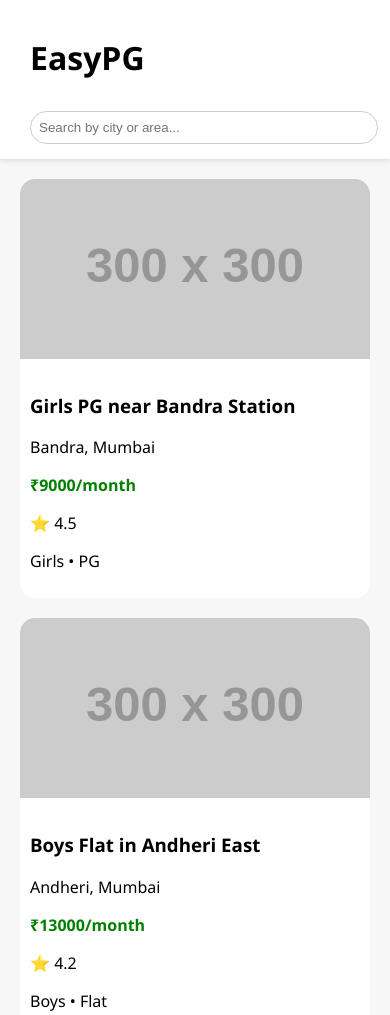
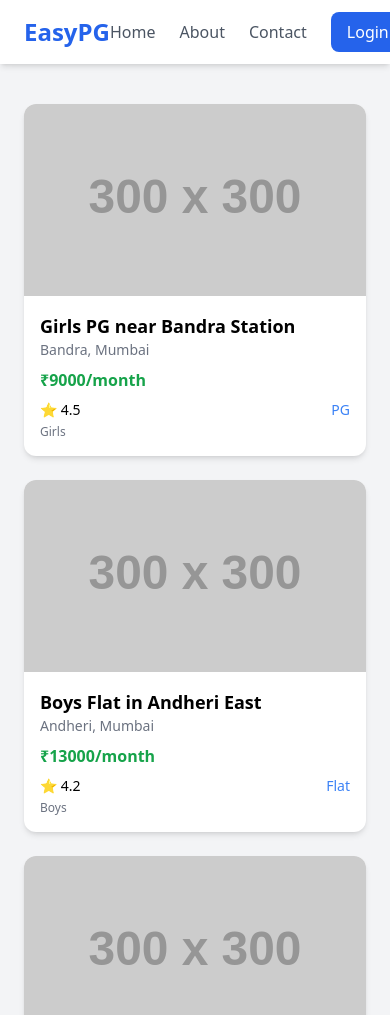
Before and after one commit to mondalshampa3105/EasyPg, a plain HTML site: page index.html in a window 390 px wide. Shown: the top 1015 px of the page. Drawn offline with nearby package versions, Linux system fonts and the light colour scheme; placeholder pictures from the web are drawn by us.

Commit message:
Improved structure,implement navbar and footer

```diff
--- a/index.html
+++ b/index.html
@@ -2,19 +2,31 @@
 <html>
 <head>
   <title>EasyPG</title>
-  <link rel="stylesheet" href="style.css">
+  <script src="https://cdn.tailwindcss.com"></script>
 </head>
-<body>
 
-  <header>
-    <h1>EasyPG</h1>
-    <input type="text" id="search" placeholder="Search by city or area..." />
-  </header>
+<body class="bg-gray-100">
 
-  <section id="listings"></section>
+  <!-- Navbar -->
+  <div id="navbar"></div>
 
+  <!-- Main Content -->
+  <section
+    id="listings"
+    class="grid grid-cols-1 md:grid-cols-3 gap-6 p-6 mt-20 max-w-6xl mx-auto">
+  </section>
+
+  <!-- Footer -->
+  <div id="footer"></div>
+
+  <script src="layout.js"></script>
   <script src="data.js"></script>
   <script src="script.js"></script>
 
+  <script>
+    loadNavbar();
+    loadFooter();
+  </script>
+
 </body>
 </html>
--- /dev/null
+++ b/layout.js
@@ -0,0 +1,69 @@
+function loadNavbar() {
+  const navbar = `
+    <nav class="fixed top-0 left-0 w-full bg-white shadow-md z-50 px-6 py-3 flex justify-between items-center">
+
+      <h1 class="text-2xl font-bold text-blue-600 cursor-pointer" onclick="goHome()">
+        EasyPG
+      </h1>
+
+      <div class="flex gap-6 items-center">
+        <a href="index.html" class="text-gray-600 hover:text-blue-600">Home</a>
+        <a href="#" class="text-gray-600 hover:text-blue-600">About</a>
+        <a href="#" class="text-gray-600 hover:text-blue-600">Contact</a>
+        <button class="bg-blue-600 text-white px-4 py-2 rounded-lg hover:bg-blue-700">
+          Login
+        </button>
+      </div>
+
+    </nav>
+  `;
+
+  document.getElementById("navbar").innerHTML = navbar;
+}
+
+function loadFooter() {
+  const footer = `
+    <footer class="bg-gray-900 text-white mt-16 px-6 py-10">
+
+      <div class="max-w-6xl mx-auto grid grid-cols-1 md:grid-cols-3 gap-8">
+
+        <!-- Brand -->
+        <div>
+          <h2 class="text-xl font-bold text-blue-400">EasyPG</h2>
+          <p class="mt-2 text-gray-400">
+            Find verified PGs and flats without brokers. Safe, simple, and student-friendly.
+          </p>
+        </div>
+
+        <!-- Links -->
+        <div>
+          <h3 class="font-semibold mb-2">Quick Links</h3>
+          <ul class="space-y-1 text-gray-400">
+            <li><a href="index.html" class="hover:text-white">Home</a></li>
+            <li><a href="#" class="hover:text-white">About</a></li>
+            <li><a href="#" class="hover:text-white">Contact</a></li>
+          </ul>
+        </div>
+
+        <!-- Extra -->
+        <div>
+          <h3 class="font-semibold mb-2">Features</h3>
+          <p class="text-gray-400">✔ No Broker</p>
+          <p class="text-gray-400">✔ Verified Listings</p>
+          <p class="text-gray-400">✔ Student Friendly</p>
+        </div>
+
+      </div>
+
+      <div class="text-center text-gray-500 mt-8 border-t border-gray-700 pt-4">
+        © 2026 EasyPG. All rights reserved.
+      </div>
+
+    </footer>
+  `;
+
+  document.getElementById("footer").innerHTML = footer;
+}
+function goHome() {
+  window.location.href = "index.html";
+}
--- a/script.js
+++ b/script.js
@@ -3,16 +3,27 @@ const searchInput = document.getElementById("search");
 
 function createCard(item) {
   const card = document.createElement("div");
-  card.className = "card";
+
+  card.className = `
+    bg-white rounded-xl shadow-md overflow-hidden cursor-pointer
+    hover:shadow-xl hover:scale-105 transition duration-300
+  `;
 
   card.innerHTML = `
-    <img src="${item.image}" />
-    <div class="card-content">
-      <h3>${item.title}</h3>
-      <p>${item.area}, ${item.location}</p>
-      <p class="price">₹${item.price}/month</p>
-      <p>⭐ ${item.rating}</p>
-      <p>${item.gender} • ${item.type}</p>
+    <img src="${item.image}" class="w-full h-48 object-cover" />
+
+    <div class="p-4">
+      <h3 class="font-semibold text-lg">${item.title}</h3>
+      <p class="text-gray-500 text-sm">${item.area}, ${item.location}</p>
+
+      <p class="text-green-600 font-bold mt-2">₹${item.price}/month</p>
+
+      <div class="flex justify-between items-center mt-2 text-sm">
+        <span>⭐ ${item.rating}</span>
+        <span class="text-blue-500">${item.type}</span>
+      </div>
+
+      <p class="text-xs text-gray-500 mt-1">${item.gender}</p>
     </div>
   `;
 
```
Also changed, not shown: listing.html (+18 -3 lines), listing.js (+52 -12 lines).
